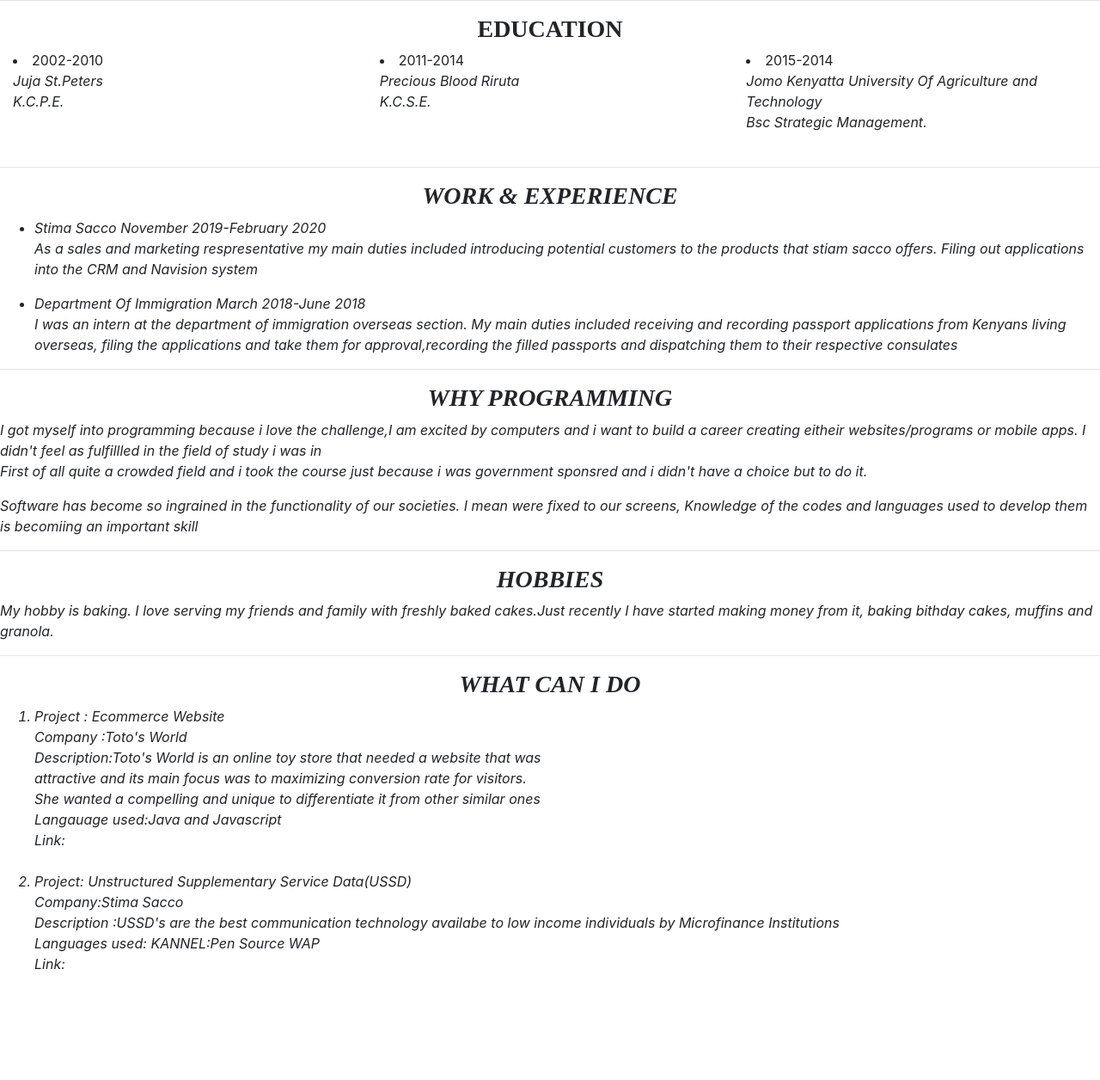
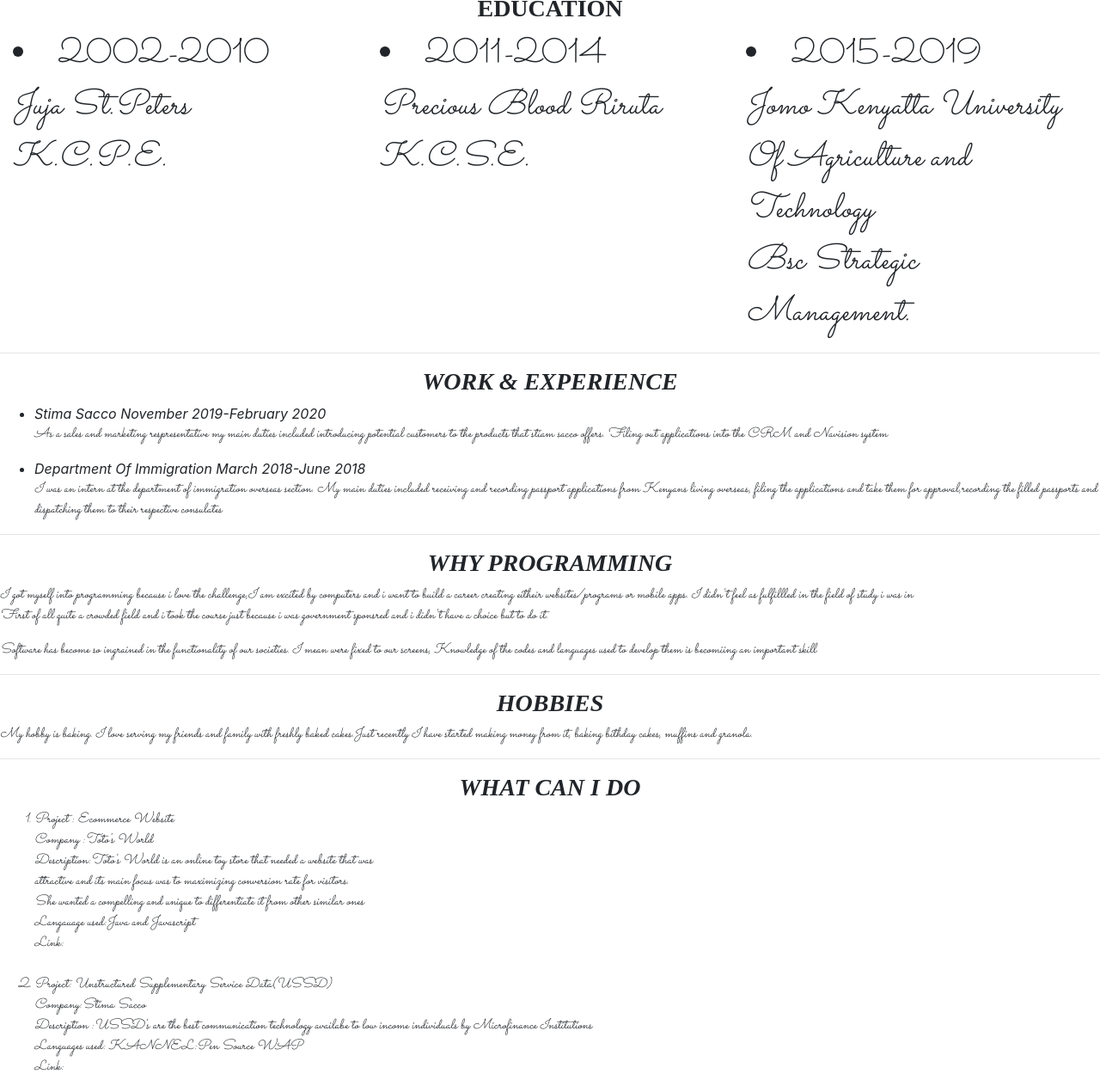
Before and after one commit to nimowairimu/Web-portfolio-, a plain HTML site: page index.html in a window 1280 px wide. Shown: the part 709-1965 px from the top of the page at 86% size. Before the commit the page ends 1858 px from the top, so only its background shows below. Drawn offline with nearby package versions, Linux system fonts and the light colour scheme.

Commit message:
Add font.

```diff
--- a/css/styles.css
+++ b/css/styles.css
@@ -2,10 +2,6 @@
 
 * {
   box-sizing: border-box;
-}
-
-.container {
-  background-image: url("./cupcakes.jpeg");
 }
 
 .intro {
@@ -46,3 +42,16 @@ h3{
 h3{
   font-family: 'Berkshire';
 }
+
+p{
+  font-family:'Sacramento';
+}
+
+.Do{
+  font-family: 'Sacramento';
+}
+
+.education{
+  font-family: 'Sacramento';
+  font-size: 40px;
+}
--- a/index.html
+++ b/index.html
@@ -36,6 +36,7 @@
       <h3><strong>ABOUT ME</strong></h3>
       <p> I'm Wairimu and I build mobile apps, Android or IOS,that are easy to use. I can help you offer your clients a great online experience </p>
       <p> I am an outgoing,dedicated and open-minded person.I get across to people and adjust to changes with ease.I believe that a person should work on developing their professional and learn new things all, the time.<br> Currently , I am looking for career opportunities that my current field of study cannot provide.</p>
+  </div>
   <hr>
   <div class="education">
        <h3><strong>EDUCATION</strong></h3>
@@ -48,7 +49,8 @@
              <li>2011-2014<br><em>Precious Blood Riruta<br>K.C.S.E.</em></li><br><br>
            </div>
            <div class="col-md-4">
-             <li>2015-2014<br><em>Jomo Kenyatta University Of Agriculture and Technology<br><em>Bsc Strategic Management</em>.</li>
+             <li>2015-2019<br><em>Jomo Kenyatta University Of Agriculture and Technology<br><em>Bsc Strategic Management</em>.</li>
+           </div>
          </div>
      </div>
   </div>
@@ -61,15 +63,18 @@
          <li>Department Of Immigration March 2018-June 2018</li>
          <p>I was an intern at the department of immigration overseas section. My main duties included receiving and recording passport applications from Kenyans living overseas, filing the applications and take them for approval,recording the filled passports and dispatching them to their respective consulates</p>
        </ul>
+ </div>
  <hr>
  <div class="why">
        <h3><strong>WHY PROGRAMMING</strong></h3>
       <p>I got myself into programming because i love the challenge,I am excited by computers and i want to build a career creating eitheir websites/programs or mobile apps. I didn't feel as fulfillled in the field of study i was in <br><span class="digress">First of all quite a crowded field and i took the course just because i was government sponsred and i didn't have a choice but to do it.</span></p>
       <p>Software has become so ingrained in the functionality of our societies. I mean were fixed to our screens, Knowledge of the codes and languages used to develop them is becomiing an important skill</p>
+</div>
 <hr>
 <div class="hobbies">
         <h3><strong>HOBBIES</strong></h3>
          <p> My hobby is baking. I love serving my friends and family with freshly baked cakes.Just recently I have started making money from it, baking bithday cakes, muffins and granola.</p>
+</div>
  <hr>
   <div class="Do">
        <h3><strong>WHAT CAN I DO</strong></h3>
@@ -78,5 +83,6 @@
         <br>
         <li>Project: Unstructured Supplementary Service Data(USSD)<br>Company:Stima Sacco <br>Description :USSD's are the best communication technology availabe to low income individuals by Microfinance Institutions<br>Languages used: KANNEL:Pen Source WAP<br> Link:<a href="https://github.com/devspace/awesome-github-templates.git"></a></li>
        </ol>
+  </div>
 </body>
 </html>
```
Lines whose indentation alone changed are shown as unchanged.
